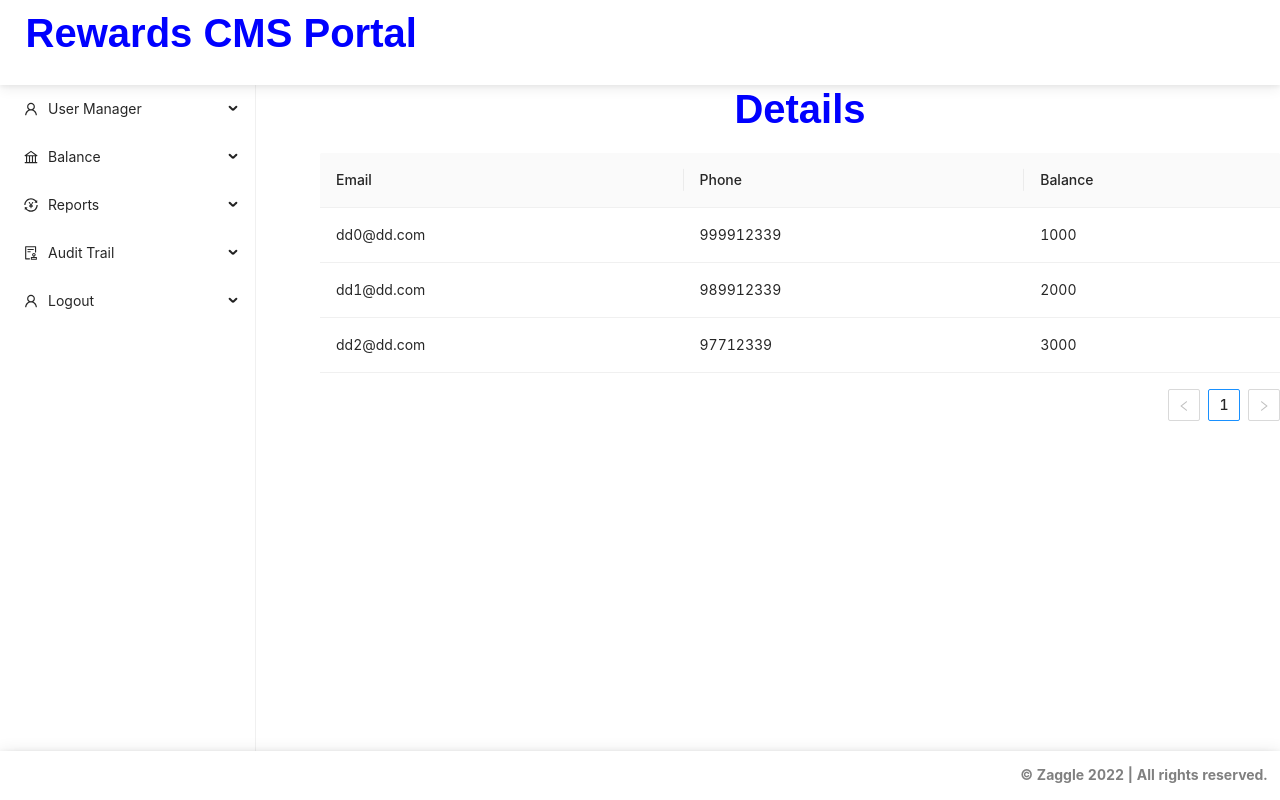
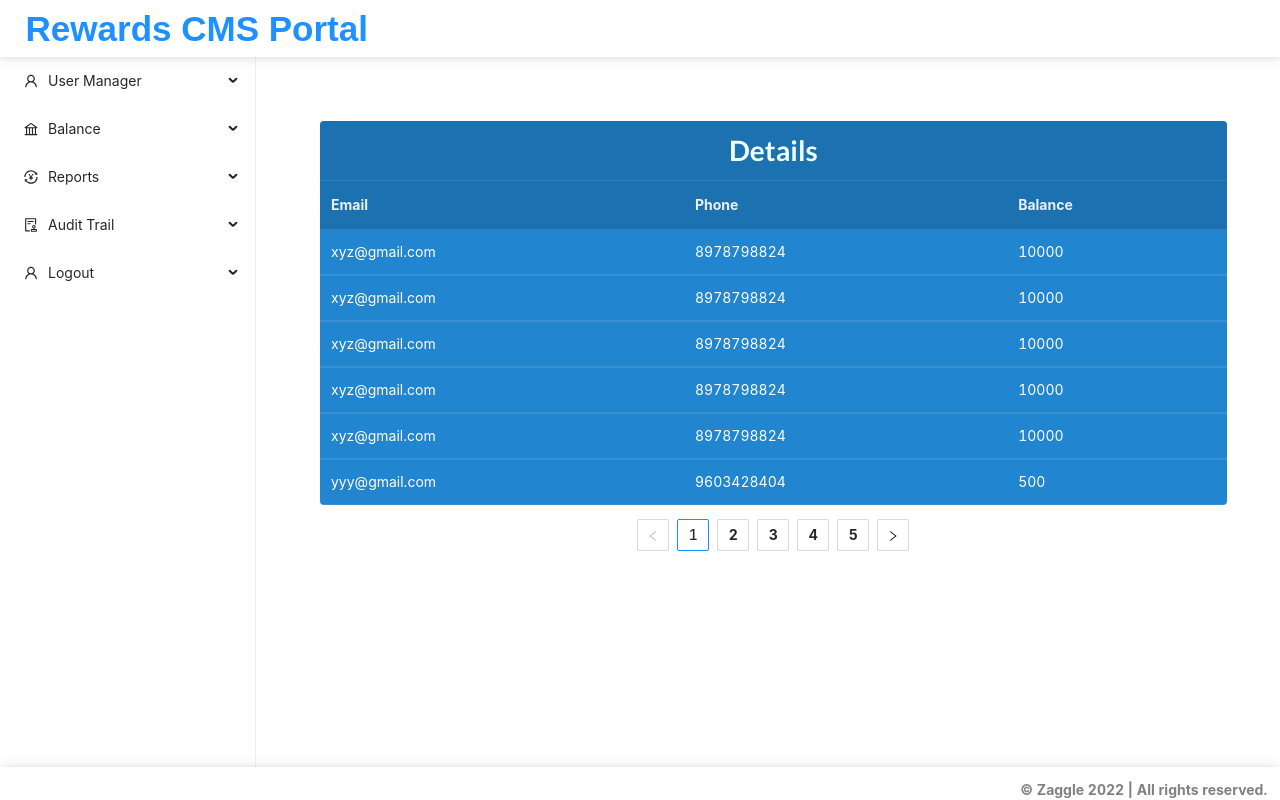
Before and after one commit to simplesanskar49/TSRTC, a React (Create React App) app: page /Checkbalance in a window 1280 px wide. Shown: the top 800 px of the page. Built offline with nearby package versions, Linux system fonts and the light colour scheme.

Commit message:
All alterations except checkBalance padding

```diff
--- a/public/index.html
+++ b/public/index.html
@@ -13,6 +13,7 @@
       content="Web site created using create-react-app"
     />
     <link rel="apple-touch-icon" href="%PUBLIC_URL%/logo192.png" />
+    <link rel="stylesheet" href="https://cdnjs.cloudflare.com/ajax/libs/semantic-ui/2.4.1/semantic.min.css">
     <!--
       manifest.json provides metadata used when your web app is installed on a
       user's mobile device or desktop. See https://developers.google.com/web/fundamentals/web-app-manifest/
--- a/src/components/Checkbalance.js
+++ b/src/components/Checkbalance.js
@@ -1,63 +1,10 @@
 import React from 'react';
-import { Table, Row, Col } from 'antd';
+import {Row, Col } from 'antd';
 import SideNavbar from "./SideNavbar";
 import Navigation from "./Navigation";
-
 import "../css/fetch.css";
-import DateTime from "./Datecomponent";
-
-import {
-    Form,
-    Descriptions
-} from "antd";
 import Footer from './Footer';
-
-
-
-
-const columns = [
-    {
-        title: 'Email',
-        dataIndex: 'Email',
-        key: 'Email',
-    },
-    {
-        title: 'Phone',
-        dataIndex: 'Phone',
-        key: 'Phone',
-    },
-    {
-        title: 'Balance',
-        dataIndex: 'Balance',
-        key: 'Balance',
-    },
-
-]
-
-const data = [
-    {
-        key: '0',
-        Email: 'dd0@dd.com',
-        Phone: '999912339',
-        Balance: 1000,
-
-    },
-    {
-        key: '1',
-        Email: 'dd1@dd.com',
-        Phone: '989912339',
-        Balance: 2000,
-
-    },
-    {
-        key: '2',
-        Email: 'dd2@dd.com',
-        Phone: '97712339',
-        Balance: 3000,
-
-    },
-]
-
+import { Pagination } from 'antd';
 
 function Balance() {
     return (
@@ -66,17 +13,51 @@ function Balance() {
                 <Navigation status={true} />
             </div>
             <div>
-
                 <Row type="flex" align="top" justify="start">
-            <Col xs ={24} sm={24} md={6} lg={6} xl={6}>
+                    <Col xs={24} sm={24} md={6} lg={6} xl={6}>
                         <SideNavbar />
                     </Col>
-            <Col xs ={24} sm={24} md={18} lg={18} xl={18}>
-            <h1><center>Details</center></h1>
-            <Table
-                    dataSource={data}
-                    columns={columns}
-                    />
+                    <Col xs={24} sm={24} md={17} lg={17} xl={17} className='abcd'>
+                        <table class="ui inverted blue table">
+                            <thead>
+                                <tr align="center"><th colspan='3'><h2 className='efgh'>Details</h2></th></tr>
+                                <tr><th>Email</th>
+                                    <th>Phone</th>
+                                    <th>Balance</th>
+                                </tr></thead><tbody>
+                                <tr>
+                                    <td>xyz@gmail.com</td>
+                                    <td>8978798824</td>
+                                    <td>10000</td>
+                                </tr>
+                                <tr>
+                                    <td>xyz@gmail.com</td>
+                                    <td>8978798824</td>
+                                    <td>10000</td>
+                                </tr>
+                                <tr>
+                                    <td>xyz@gmail.com</td>
+                                    <td>8978798824</td>
+                                    <td>10000</td>
+                                </tr>
+                                <tr>
+                                    <td>xyz@gmail.com</td>
+                                    <td>8978798824</td>
+                                    <td>10000</td>
+                                </tr>
+                                <tr>
+                                    <td>xyz@gmail.com</td>
+                                    <td>8978798824</td>
+                                    <td>10000</td>
+                                </tr>
+                                <tr>
+                                    <td>yyy@gmail.com</td>
+                                    <td>9603428404</td>
+                                    <td>500</td>
+                                </tr>
+                            </tbody>
+                        </table>
+                        <center><Pagination defaultCurrent={1} total={50} /></center>;
                     </Col>
                 </Row></div>
 
@@ -84,75 +65,6 @@ function Balance() {
                 <Footer />
             </div>
         </div>
-
-
-        // <div className="createUser">
-
-        //     <div>
-        //         <Navigation status={true} />
-        //     </div>
-        //     <div></div>
-        //     <div width="60%" align="center">  <br></br><DateTime /></div>
-        //     <div>
-        //         <SideNavbar />
-        //     </div>
-        //     {/* <Row type="flex" align="middle" justify="center">
-        //     <Col xs ={24} sm={24} md={24} lg={24} xl={24}>
-        //         <Card>
-
-        //         </Card>
-        //     </Col>
-        // </Row>
-        // <div className="userForm">
-        //     <Form
-        //         className="userMainForm"
-        //         labelCol={{ span: 4 }}
-        //         wrapperCol={{ span: 14 }}
-        //         layout="horizontal"
-        //     >
-        //       <div className="form-inline C_cx" >
-        //       <h2><center><font color="white">Balance</font></center></h2>
-        //  </div>
-        //         <Form.Item label="Email">
-        //             <Descriptions.Item label="Email">abc@zaggle.in</Descriptions.Item>
-        //         </Form.Item>
-        //         <Form.Item label="Mobile">
-        //             <Descriptions.Item label="Mobile">1810000000</Descriptions.Item>
-        //         </Form.Item>
-        //         <Form.Item label="Balance">
-        //             <Descriptions.Item label="Balance">100000</Descriptions.Item>
-        //         </Form.Item>
-
-
-
-        /* <table class="ui celled table">
-            <thead>
-                <tr><th>Name</th>
-                    <th>Age</th>
-                    <th>Balance</th>
-                </tr></thead>
-            <tbody>
-                <tr>
-                    <td data-label="Name">James</td>
-                    <td data-label="Age">24</td>
-                    <td data-label="Balance">100000</td>
-                </tr>
-
-            </tbody>
-        </table> */
-        /* </Form>
-        <Table
-            dataSource={data}
-            columns={columns}
-            />
-
-    </div>
-
-
-    <div>
-        <Footer />
-    </div>
-</div> */
     );
 }
 
--- a/src/components/Viewuser.js
+++ b/src/components/Viewuser.js
@@ -1,7 +1,7 @@
 import React from "react";
 import SideNavbar from "./SideNavbar";
 import Navigation from "./Navigation";
-
+import { Pagination } from 'antd';
 import "../css/fetch.css";
 
 import {
@@ -42,10 +42,7 @@ const columns = [
 const data = [
     {
         key: '0',
-        UserName: 'dd0@dd.com',
-        Telephone: '999912339',
-        Live: 'Live',
-        Address: 1000,
+
 
     },
     {
@@ -70,36 +67,83 @@ const data = [
 function Fetchbalance() {
 
     return (
+
+        // <div>
+        //     <div>
+        //         <Navigation status={true} />
+        //     </div>
+        //     <div>
+        //         <Row type="flex" align="top" justify="start">
+        //             <Col xs={24} sm={24} md={24} lg={24} xl={24}>
+
+        //                 <Form
+        //                     labelCol={{ span: 4 }}
+        //                     wrapperCol={{ span: 14 }}
+        //                     layout="horizontal"
+        //                 >
+        //                     <Row type="flex" align="top" justify="start">
+        //                         <Col xs={24} sm={24} md={6} lg={6} xl={6}>
+        //                             <SideNavbar />
+        //                         </Col>
+        //                         <Col xs={24} sm={24} md={18} lg={18} xl={18}>
+        //                         <h1><center>User Details</center></h1>
+        //                             <Table
+        //                                 dataSource={data}
+        //                                 columns={columns}
+        //                             />
+
+        //                         </Col>
+        //                     </Row>
+        //                 </Form>
+        //             </Col>
+        //         </Row>
+        //     </div>
         <div>
+
             <div>
                 <Navigation status={true} />
             </div>
-            <div>
-                <Row type="flex" align="top" justify="start">
-                    <Col xs={24} sm={24} md={24} lg={24} xl={24}>
-
-                        <Form
-                            labelCol={{ span: 4 }}
-                            wrapperCol={{ span: 14 }}
-                            layout="horizontal"
-                        >
             <Row type="flex" align="top" justify="start">
                 <Col xs={24} sm={24} md={6} lg={6} xl={6}>
                     <SideNavbar />
                 </Col>
-                                <Col xs={24} sm={24} md={18} lg={18} xl={18}>
-                                <h1><center>User Details</center></h1>
-                                    <Table
-                                        dataSource={data}
-                                        columns={columns}
-                                    />
+                <Col xs={24} sm={24} md={17} lg={17} xl={17} className='abcd'>
+                    <table class="ui inverted blue table">
+                        <thead>
+                            <tr align="center"><th colspan='3'><h2 className='efgh'>User Details</h2></th></tr>
 
+                            <tr><th>UserName</th>
+                                <th>Phone</th>
+                                <th>Address</th>
+                            </tr></thead><tbody>
+                            <tr>
+                                <td>xyz@gmail.com</td>
+                                <td>8978767824</td>
+                                <td>Hyd</td>
+                            </tr>
+                            <tr>
+                                <td>xyz@gmail.com</td>
+                                <td>8978798824</td>
+                                <td>mp</td>
+                            </tr>
+                            <tr>
+                                <td>xyz@gmail.com</td>
+                                <td>8978798824</td>
+                                <td>assam</td>
+                            </tr> <tr>
+                                <td>xyz@gmail.com</td>
+                                <td>8978798824</td>
+                                <td>egypt</td>
+                            </tr> <tr>
+                                <td>xyz@gmail.com</td>
+                                <td>8978798824</td>
+                                <td>banglore</td>
+                            </tr>
+                        </tbody>
+                    </table>
+                    <center><Pagination defaultCurrent={1} total={50} /></center>;
                 </Col>
             </Row>
-                        </Form>
-                    </Col>
-                </Row>
-            </div>
             <div>
                 <Footer />
             </div>
--- a/src/css/createUser.css
+++ b/src/css/createUser.css
@@ -48,7 +48,7 @@
 h1{
     font-weight: bolder;
     /*color:rgb(75, 106, 198);*/
-    color: #0000ff;
+    color:#1E90FF;
 }
 
 .userCreateButton{
--- a/src/css/fetch.css
+++ b/src/css/fetch.css
@@ -17,10 +17,7 @@
     }
 }
 .userMainForm{
-    /* position: absolute; */
-    /* display: flex; */
-
-
+    box-shadow: 0px 0px 5px 3px #aaaaaa;
     padding-top: 0%;
     padding-left: 0%;
 
@@ -80,3 +77,15 @@ Button{
 
 
 }
+.abcd{
+    font-weight: bolder;
+    padding-top: 5%;
+    color: #0000ff;
+
+
+}
+.efgh{
+    font-weight: bolder;
+    padding-top: 0%;
+    color:azure;
+}
--- a/src/css/navigation.css
+++ b/src/css/navigation.css
@@ -32,7 +32,7 @@
 
 .navbarTitle {
   padding-bottom: 0;
-  color:#0000ff;
+  color:#1E90FF;
   font-family: sans-serif;
   float: left;
   font-weight: bolder;
```
Also changed, not shown: src/components/Fetchbalance.js (+1 -10 lines). Lines whose indentation alone changed are shown as unchanged.
